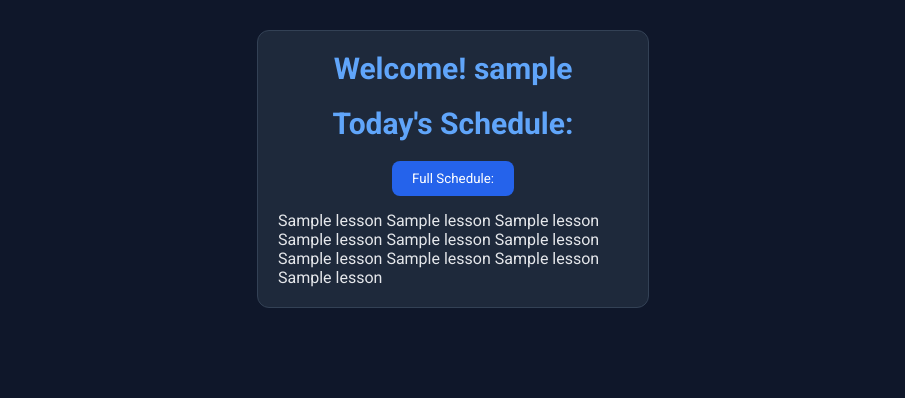
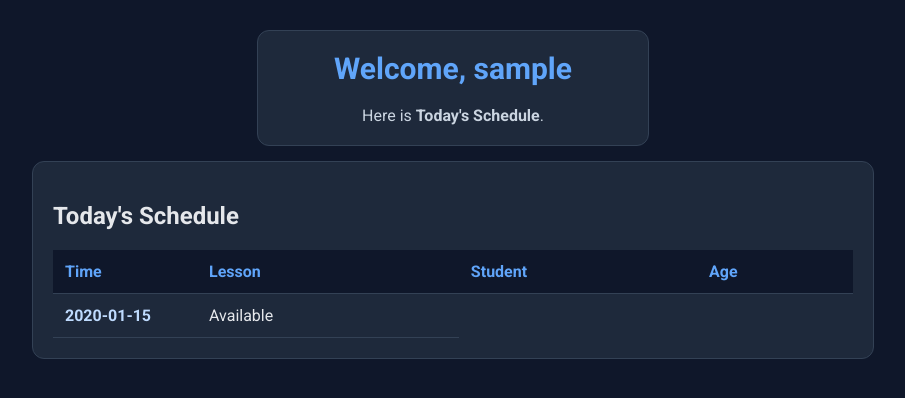
Before and after one commit to CalebClauson/schedule-app, a Flask app: template templates/dashboard.html in a window 1280 px wide. Shown: the top 398 px of the page, without its empty margins (187-1092 px from the left). Run offline with Flask 3, Linux system fonts and the light colour scheme; the template is opened without the code that fills it: most values are stand-ins (such as "Sample title", 1, 10 or a date in 2020).

Commit message:
Update dashboard styling and project documentation
Added initial CSS improvements, updated HTML template structure, refined dashboard layout, and refreshed the README with current project progress, setup notes, and planned next steps.

```diff
--- a/app.py
+++ b/app.py
@@ -5,7 +5,7 @@ app = Flask(__name__)
 
 @app.route("/")
 def index():
-    return render_template("dashboard.html")
+    return render_template("login.html")
 
 if __name__ == "__main__":
     app.run(debug=True)
--- a/requirements.txt
+++ b/requirements.txt
@@ -1,7 +1,11 @@
+argon2-cffi==25.1.0
+argon2-cffi-bindings==25.1.0
 blinker==1.9.0
+cffi==2.0.0
 click==8.3.3
 Flask==3.1.3
 itsdangerous==2.2.0
 Jinja2==3.1.6
 MarkupSafe==3.0.3
+pycparser==3.0
 Werkzeug==3.1.8
--- a/static/style.css
+++ b/static/style.css
@@ -1,11 +1,4 @@
-/* body = main site look */
-/* h1 = headers */
-/* p = paragraph */
-/* .page = spacing */
-/* .card = boxes */
-/* .button = buttons/links */
-/* input = login/forms */
-
+/* Main page */
 body {
     margin: 0;
     font-family: "Roboto", Arial, sans-serif;
@@ -13,19 +6,7 @@ body {
     color: #e5e7eb;
 }
 
-h1 {
-    text-align: center;
-    margin: 0 0 20px 0;
-    font-weight: bold;
-    font-size: 30px;
-    color: #60a5fa;
-}
-
-p {
-    margin: 0;
-    color: #e5e7eb;
-}
-
+/* Layout */
 .page {
     padding: 30px;
 }
@@ -34,39 +15,61 @@ p {
     background: #1e293b;
     padding: 20px;
     border-radius: 12px;
-    margin-bottom: 15px;
     border: 1px solid #334155;
     max-width: 350px;
-    margin-left: auto;
-    margin-right: auto;
+    margin: 0 auto 15px auto;
 }
 
+.schedule-card {
+    max-width: 800px;
+    background: #1e293b;
+    padding: 20px;
+    border-radius: 12px;
+    border: 1px solid #334155;
+    margin: 0 auto 15px auto;
+}
+
+/* Text */
+h1 {
+    text-align: center;
+    margin: 0 0 20px 0;
+    font-size: 30px;
+    color: #60a5fa;
+}
+
+p {
+    margin: 0;
+}
+
+.dashboard-subtitle {
+    text-align: center;
+    color: #cbd5e1;
+    margin-top: 10px;
+}
+
+/* Forms */
 label {
     display: block;
     text-align: center;
     margin-bottom: 5px;
-    max-width: 300px;
-    margin-left: auto;
-    margin-right: auto;
     color: #bfdbfe;
     font-weight: bold;
 }
 
 input {
     display: block;
-    margin-left: auto;
-    margin-right: auto;
+    width: 100%;
+    box-sizing: border-box;
+    padding: 10px;
     margin-bottom: 12px;
-    width: 50%;
-    max-width: 300px;
-    padding: 10px;
     font-family: "Roboto", Arial, sans-serif;
     color: #e5e7eb;
-    background-color: lightskyblue;
+    background-color: #1e293b;
     border: 2px solid #3b82f6;
     border-radius: 8px;
 }
 
+/* Buttons */
 button,
 .button {
     font-family: "Roboto", Arial, sans-serif;
@@ -84,3 +87,32 @@ button:hover,
 .button:hover {
     background-color: #1d4ed8;
 }
+
+/* Schedule table */
+.schedule-table {
+    width: 100%;
+    border-collapse: collapse;
+    margin-top: 15px;
+}
+
+.schedule-table th,
+.schedule-table td {
+    padding: 12px;
+    border-bottom: 1px solid #334155;
+    text-align: left;
+}
+
+.schedule-table th {
+    color: #60a5fa;
+    background-color: #0f172a;
+}
+
+.time-column {
+    width: 120px;
+    font-weight: bold;
+    color: #bfdbfe;
+}
+
+.lesson-column {
+    color: #e5e7eb;
+}
--- a/templates/dashboard.html
+++ b/templates/dashboard.html
@@ -8,25 +8,34 @@
 <div class="page">
 
     <div class="card">
-        <form>
-            <h1>Welcome! {{ user_name }} </h1>
-            <h1>Today's Schedule:</h1>
-            <button>Full Schedule:</button>
-            {% for lesson in lessons %}
-            <tr>
-                <td>{{ lesson[1] }}</td>
-                <td>{{ lesson[2] }}</td>
-                <td>{{ lesson[3] }}</td>
-                <td>{{ lesson[4] }}</td>
-                <td>{{ lesson[5] }}</td>
-                <td>{{ lesson[6] }}</td>
-                <td>{{ lesson[7] }}</td>
-                <td>{{ lesson[8] }}</td>
-                <td>{{ lesson[9] }}</td>
-                <td>{{ lesson[10] }}</td>
-            </tr>
-            {% endfor %}
-        </form>
+        <h1>Welcome, {{ username }}</h1>
+        <p class="dashboard-subtitle">Here is <strong>Today's Schedule</strong>.</p>
+    </div>
+
+    <div class="schedule-card">
+        <h2>Today's Schedule</h2>
+
+        <table class="schedule-table">
+            <thead>
+                <tr>
+                    <th>Time</th>
+                    <th>Lesson</th>
+                    <th>Student</th>
+                    <th>Age</th>
+                </tr>
+            </thead>
+
+            <tbody>
+                {% for time in time_slots %}
+                <tr>
+                    <td class="time-column">{{ time }}</td>
+                    <td class="lesson-column">
+                        Available
+                    </td>
+                </tr>
+                {% endfor %}
+            </tbody>
+        </table>
     </div>
 
 </div>
```
Also changed, not shown: README.md.
